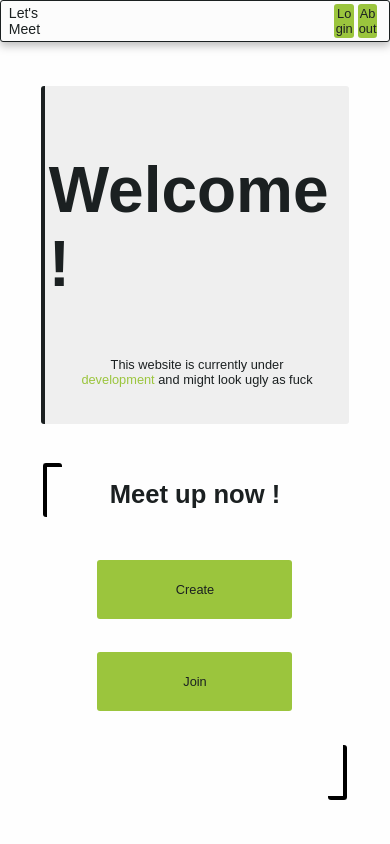
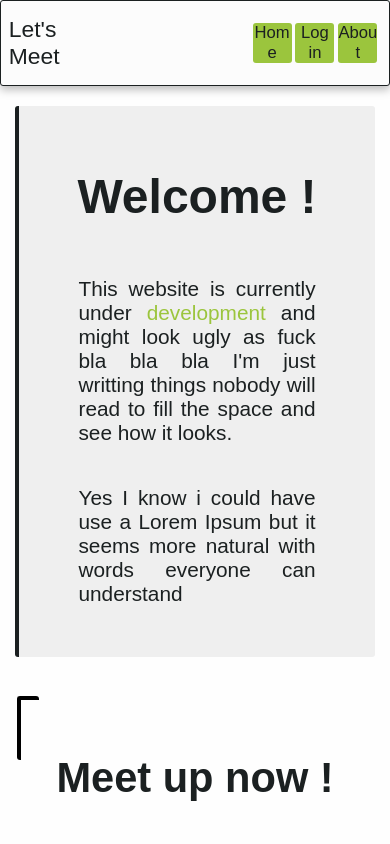
Before and after one commit to naaturel/letsmeet, a Vue app: page / in a window 390 px wide. Shown: the top 844 px of the page. Built offline with nearby package versions, Linux system fonts and the light colour scheme; a web font is replaced by a local one.

Commit message:
Fix some responsive rules

```diff
--- a/src/assets/base.css
+++ b/src/assets/base.css
@@ -5,19 +5,9 @@
     --header-color : #FCFCFC;
     --background-color : rgba(252, 252, 252, 0.43);
     --radius : 3px;
+    --font-size : 1.3rem;
 }
 
-@media screen and (min-width: 601px) {
-    :root {
-        --font-size : 1.5rem;
-    }
-}
-
-@media screen and (max-width: 600px) {
-    :root {
-        --font-size : 0.8rem;
-    }
-}
 
 *
 {
--- a/src/components/NavLink.vue
+++ b/src/components/NavLink.vue
@@ -1,24 +1,49 @@
 <script setup lang="ts">
+
+const props = defineProps<{
+  path: string;
+  description: string;
+}>();
+
 </script>
 
 <template>
-  <router-link to="/create"><div class="button">Create an event</div></router-link>
+  <router-link :to=path><div class="button">{{ description }}</div></router-link>
 </template>
 
 <style scoped>
+
+@media screen and (min-width: 801px) {
+  .button {
+    width: 15vw;
+    min-width: 15vw;
+  }
+}
+
+@media screen and (max-width: 800px) {
+  .button {
+    width: 50vw;
+    min-width: 50vw;
+  }
+
+}
 
 .button {
   color: var(--primary-color);
   text-align: center;
   align-content: center;
-  min-width: 15vw;
-  min-height: 7vh;
+
   border-radius: var(--radius);
   background-color: var(--secondary-color);
+  word-break: break-word;
+  min-height: 7vh;
 }
 
 .button:hover
 {
-  background-color: rgba(255, 255, 255, 0.8);
+  transform: scale(1.1);
+  background-color: var(--header-color);
+  filter: drop-shadow(0px 4px 4px rgba(0, 0, 0, 0.25));
 }
+
 </style>
--- a/src/layouts/LayoutDefault.vue
+++ b/src/layouts/LayoutDefault.vue
@@ -1,5 +1,6 @@
 <script setup lang="ts">
 
+import NavLink from "@/components/NavLink.vue";
 </script>
 
 <template>
@@ -8,8 +9,9 @@
     <nav class="nav">
       <p>Let's<br>Meet</p>
       <div class="nav-actions">
-        <router-link to="/login"><div class="button">Login</div></router-link>
-        <router-link to="/about"><div class="button">About</div></router-link>
+        <NavLink path="/" description="Home"></NavLink>
+        <NavLink path="/login" description="Log in"></NavLink>
+        <NavLink path="/about" description="About"></NavLink>
       </div>
     </nav>
 
@@ -35,12 +37,13 @@ nav {
   flex-direction: row;
   align-items: center;
   justify-content: space-between;
-  min-height: 5vw;
+  min-height: 10vh;
   border: 1px solid;
   border-radius: var(--radius);
   background-color: var(--header-color);
   filter: drop-shadow(0px 4px 4px rgba(0, 0, 0, 0.25));
   padding: 0 3vw 0 2vw;
+  margin-bottom: 20px;
 }
 
 nav p {
@@ -54,6 +57,30 @@ nav p {
   gap: 1vw;
 }
 
+::v-deep(nav .button) {
+  font-size: calc(var(--font-size) * 0.8);
+  height: fit-content;
+}
+
+@media screen and (min-width: 951px) {
+
+  ::v-deep(nav .button) {
+    width: 5vw;
+
+    min-width: 5vw;
+    min-height: 4vh;
+  }
+}
+
+@media screen and (max-width: 950px) {
+
+  ::v-deep(nav .button) {
+    width: 5vw;
+
+    min-width: 10vw;
+    min-height: 3vh;
+  }
+}
 
 .main {
   display: flex;
@@ -63,27 +90,4 @@ nav p {
   flex-grow: 1;
 }
 
-.button {
-  color: var(--primary-color);
-  text-align: center;
-  align-content: center;
-  width: 5vw;
-  height: fit-content;
-
-  min-width: 5vw;
-  min-height: 4vh;
-  border-radius: var(--radius);
-  background-color: var(--secondary-color);
-
-  word-break: break-word;
-}
-
-.button:hover
-{
-  transform: scale(1.1);
-  background-color: var(--header-color);
-  filter: drop-shadow(0px 4px 4px rgba(0, 0, 0, 0.25));
-}
-
-
 </style>
--- a/src/views/HomeView.vue
+++ b/src/views/HomeView.vue
@@ -1,5 +1,6 @@
 <script setup lang="ts">
 
+import NavLink from "@/components/NavLink.vue";
 </script>
 
 <template>
@@ -7,13 +8,20 @@
   <div class="container">
     <div class="introduction">
       <h1>Welcome !</h1>
-      <p>This website is currently under <span class="colored-text">development</span> and might look ugly as fuck</p>
+      <p>
+        This website is currently under <span class="colored-text">development</span> and might look ugly as fuck
+        bla bla bla I'm just writting things nobody will read to fill the space and see how it looks.
+      </p>
+      <p>
+        Yes I know i could have use
+        a Lorem Ipsum but it seems more natural with words everyone can understand
+      </p>
     </div>
 
       <div class="actions">
         <h1>Meet up now !</h1>
-        <router-link to="/create"><div class="button">Create</div></router-link>
-        <router-link to="/join"><div class="button">Join</div></router-link>
+        <NavLink path="/create" description="Join"></NavLink>
+        <NavLink path="/join" description="Create"></NavLink>
     </div>
   </div>
 
@@ -35,49 +43,15 @@
   gap: 10vw;
 }
 
-@media screen and (min-width: 801px) {
-  .container {
-    flex-direction: row;
-  }
-
-  .introduction {
-    width: 50%;
-  }
-
-  .actions {
-    width: 25%;
-  }
-
-  .button {
-    width: 15vw;
-    min-width: 15vw;
-  }
-}
-
-@media screen and (max-width: 800px) {
-  .container {
-    flex-direction: column;
-  }
-
-  .introduction, .actions {
-    width: 95%;
-  }
-
-  .button {
-    width: 50vw;
-    min-width: 50vw;
-  }
-
-}
-
 .introduction, .actions {
   flex-direction: column;
+  padding: 30px;
+  min-width: 250px;
 }
 
 .introduction {
+  justify-content: start;
   word-break: break-word;
-
-  min-height: 40vh;
   height: fit-content;
 
   border-radius: var(--radius);
@@ -85,15 +59,10 @@
   background: rgb(239, 239, 239);
 }
 
-.introduction h1
-{
-  font-size: 4rem;
-}
-
 .introduction p
 {
   width: 80%;
-  text-align: center;
+  text-align: justify;
 }
 
 .colored-text
@@ -104,31 +73,11 @@
 .actions {
   justify-content: start;
   gap: 4vh;
-  min-height: 40vh;
   height: fit-content;
   border-radius: var(--radius);
   filter: drop-shadow(0px 0px 0px rgba(0, 0, 0, 0.0));
+  margin-bottom: 5vh;
 }
-
-.button {
-  color: var(--primary-color);
-  text-align: center;
-  align-content: center;
-
-  border-radius: var(--radius);
-  background-color: var(--secondary-color);
-  word-break: break-word;
-  min-height: 7vh;
-
-}
-
-.button:hover
-{
-  transform: scale(1.1);
-  background-color: var(--header-color);
-  filter: drop-shadow(0px 4px 4px rgba(0, 0, 0, 0.25));
-}
-
 
 .actions::before,
 .actions::after {
@@ -155,4 +104,49 @@
   border-top: none;
 }
 
+/* MEDIA QUERIES */
+@media screen and (min-width: 1500px) {
+  .container {
+    flex-direction: row;
+  }
+
+  .introduction {
+    width: 50%;
+    min-height: 40vh;
+  }
+
+  .actions {
+    width: 25%;
+    min-height: 35vh;
+  }
+
+  .introduction h1
+  {
+    font-size: 4rem;
+  }
+}
+
+@media screen and (max-width: 1501px) {
+  .container {
+    flex-direction: column;
+  }
+
+  .introduction, .actions {
+    width: 95%;
+  }
+
+  .introduction {
+    min-height: 25vh;
+  }
+
+  .actions {
+    min-height: 40vh;
+  }
+
+  .introduction h1
+  {
+    font-size: 3rem;
+  }
+}
+
 </style>
```
Also changed, not shown: 1 other file (tests, documents, lock files or other folders).
